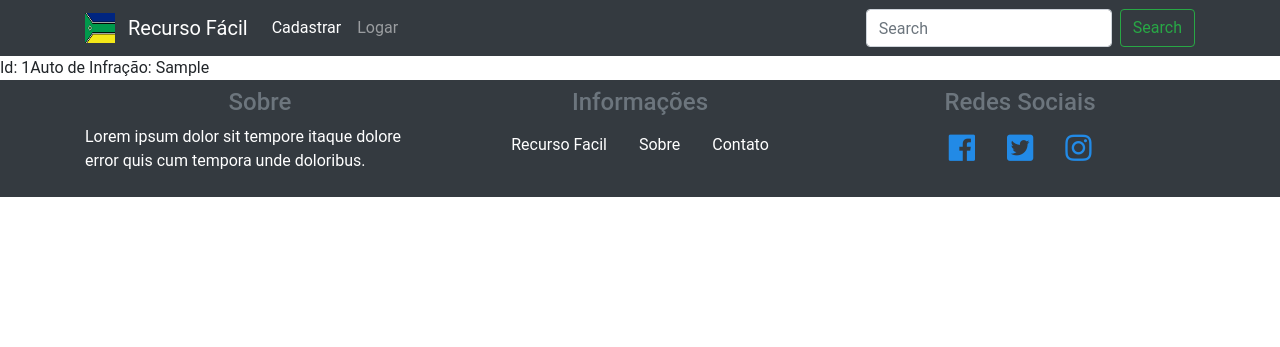
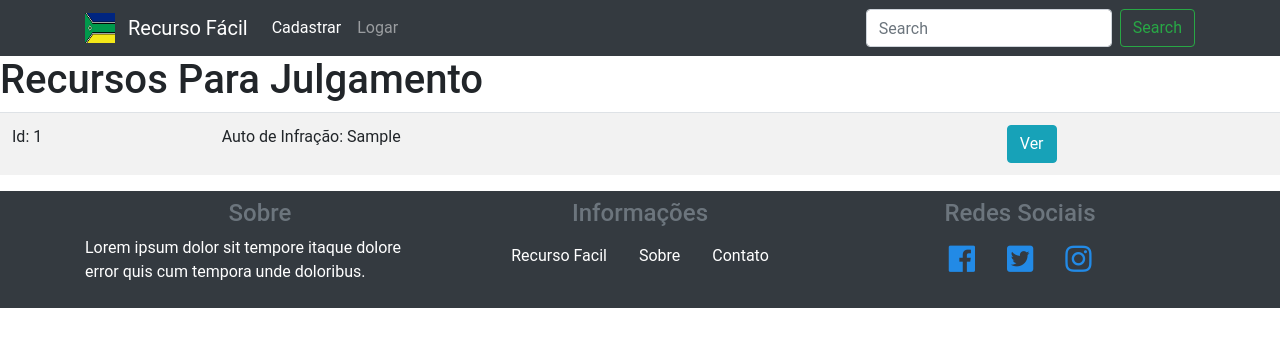
Before and after one commit to natanrch/recurso-facil, a PHP site: page /lista-recursos.php in a window 1280 px wide. Shown: the top 347 px of the page. Run offline with PHP 8.4, Linux system fonts and the light colour scheme; tables that the repository leaves empty hold one stand-in row (values such as "Sample post"); some libraries are stand-ins or nearby versions.

Commit message:
Melhorado visual e adicionado link a lista-recursos.php

```diff
--- a/lista-recursos.php
+++ b/lista-recursos.php
@@ -2,15 +2,17 @@
 	require_once 'classes/Recurso.php';
 	$recurso = new Recurso();
 	$lista = $recurso->listar();
+	require_once 'header.php';
 ?>
-<?php require_once 'header.php'; ?>
-<table>
+<h1>Recursos Para Julgamento</h1>
+<table class="table table-striped">
 
 <?php foreach ($lista as $l): ?>
 
 <tr>
 	<td>Id: <?= $l['id'] ?></td>
 	<td>Auto de Infração: <?= $l['auto_de_infracao'] ?></td>
+	<td><a href="recurso.php?id=<?=$l['id'] ?>" class="btn btn-info">Ver</a></td>
 </tr>
 
 <?php endforeach ?>
```
